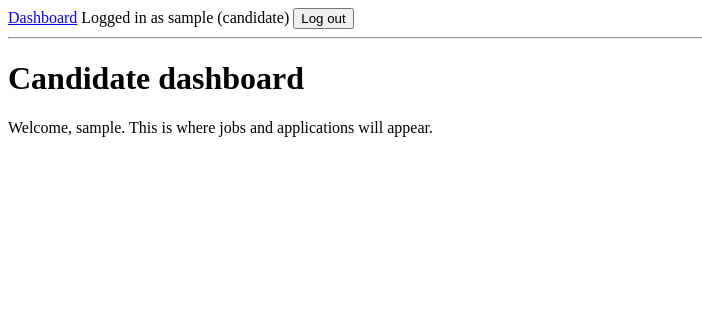
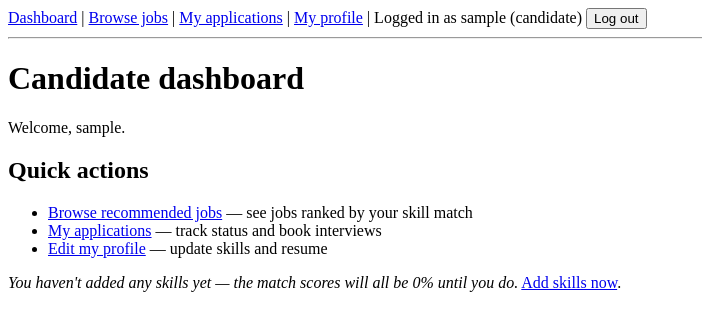
Before and after one commit to Insomnique/CSC4801_Team_Honk_Honk, a Django app: page /accounts/dashboard/ in a window 1280 px wide. Shown: the top 331 px of the page, without its empty margins (0-702 px from the left). Run offline with Django 5.2, Linux system fonts and the light colour scheme; the visitor is signed in with stand-in values (Sample User, id 1).

Commit message:
Wire dashboard navigation + booking visibility on both sides

```diff
--- a/templates/accounts/candidate_dashboard.html
+++ b/templates/accounts/candidate_dashboard.html
@@ -2,5 +2,19 @@
 {% block title %}Candidate dashboard{% endblock %}
 {% block content %}
 <h1>Candidate dashboard</h1>
-<p>Welcome, {{ user.username }}. This is where jobs and applications will appear.</p>
+<p>Welcome, {{ user.username }}.</p>
+
+<h2>Quick actions</h2>
+<ul>
+    <li><a href="{% url 'jobs:candidate_dashboard' %}">Browse recommended jobs</a> — see jobs ranked by your skill match</li>
+    <li><a href="{% url 'jobs:my_applications' %}">My applications</a> — track status and book interviews</li>
+    <li><a href="{% url 'accounts:candidate_profile' %}">Edit my profile</a> — update skills and resume</li>
+</ul>
+
+{% if user.candidate_profile.skills %}
+<p><strong>Your skills:</strong> {{ user.candidate_profile.skills|join:", " }}</p>
+{% else %}
+<p><em>You haven't added any skills yet — the match scores will all be 0% until you do.</em>
+   <a href="{% url 'accounts:candidate_profile' %}">Add skills now</a>.</p>
+{% endif %}
 {% endblock %}
--- a/templates/base.html
+++ b/templates/base.html
@@ -8,14 +8,23 @@
     <nav>
         <a href="{% url 'accounts:dashboard' %}">Dashboard</a>
         {% if user.is_authenticated %}
-            <span>Logged in as {{ user.username }} ({{ user.role }})</span>
+            {% if user.role == "candidate" %}
+                | <a href="{% url 'jobs:candidate_dashboard' %}">Browse jobs</a>
+                | <a href="{% url 'jobs:my_applications' %}">My applications</a>
+                | <a href="{% url 'accounts:candidate_profile' %}">My profile</a>
+            {% elif user.role == "employer" %}
+                | <a href="{% url 'jobs:job_list' %}">My jobs</a>
+                | <a href="{% url 'jobs:slot_list' %}">My slots</a>
+                | <a href="{% url 'accounts:employer_profile' %}">Company profile</a>
+            {% endif %}
+            | <span>Logged in as {{ user.username }} ({{ user.role }})</span>
             <form method="post" action="{% url 'accounts:logout' %}" style="display:inline">
                 {% csrf_token %}
                 <button type="submit">Log out</button>
             </form>
         {% else %}
-            <a href="{% url 'accounts:login' %}">Log in</a>
-            <a href="{% url 'accounts:register' %}">Register</a>
+            | <a href="{% url 'accounts:login' %}">Log in</a>
+            | <a href="{% url 'accounts:register' %}">Register</a>
         {% endif %}
     </nav>
     <hr>
```
Also changed, not shown: templates/accounts/employer_dashboard.html (+8 -1 lines).
